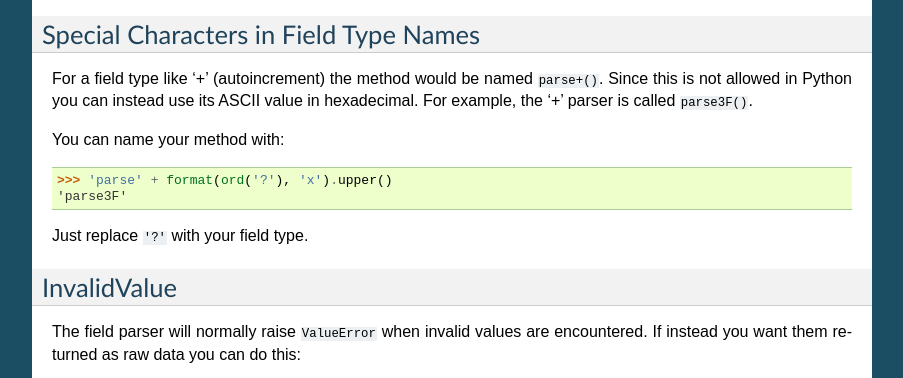
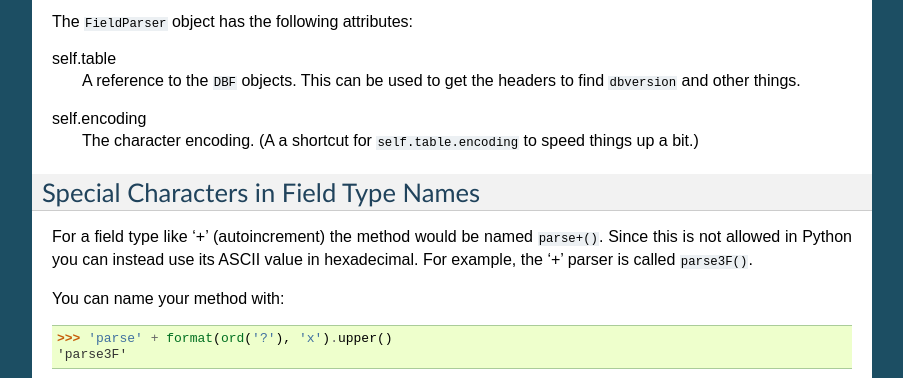
Before and after one commit to olemb/dbfread, a Sphinx documentation site: the page built from docs/field_types.rst, in a window 1280 px wide and 900 px high, scrolled down 493 px, cut to the strip 247-625 px from the top of the window. Shown: the whole strip, without its empty margins (198-1101 px from the left). Built offline with Sphinx 7.4.7, drawn with Linux system fonts in a browser that asks for light colours.

Commit message:
Updated docs.

```diff
--- a/docs/field_types.rst
+++ b/docs/field_types.rst
@@ -33,6 +33,16 @@ You can add new field types by subclassing
 :py:class:`FieldParser`. For example:
 
 .. literalinclude:: ../examples/custom_field_type.py
+
+The ``FieldParser`` object has the following attributes:
+
+self.table
+  A reference to the ``DBF`` objects. This can be used to get the headers
+  to find ``dbversion`` and other things.
+
+self.encoding
+  The character encoding. (A a shortcut for ``self.table.encoding`` to
+  speed things up a bit.)
 
 
 Special Characters in Field Type Names
--- a/docs/lib.rst
+++ b/docs/lib.rst
@@ -4,8 +4,8 @@ Library Reference
 =================
 
 
-This is a bit incomplete at the moment. :doc:`dbf_objects` will
-eventually be moved here.
+This is incomplete at the moment. See :doc:`dbf_objects` for complete
+docunentation.
 
 
 DBF Files
```
Also changed, not shown: 2 other files.
